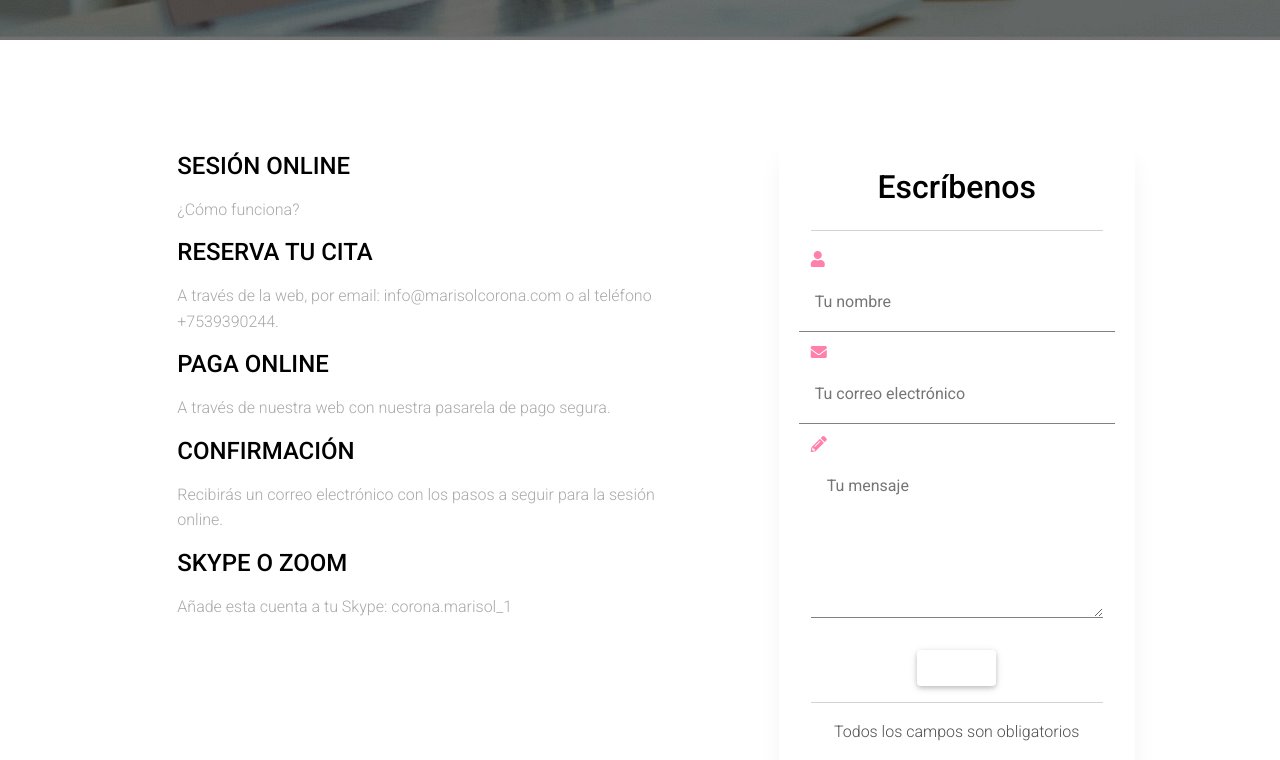
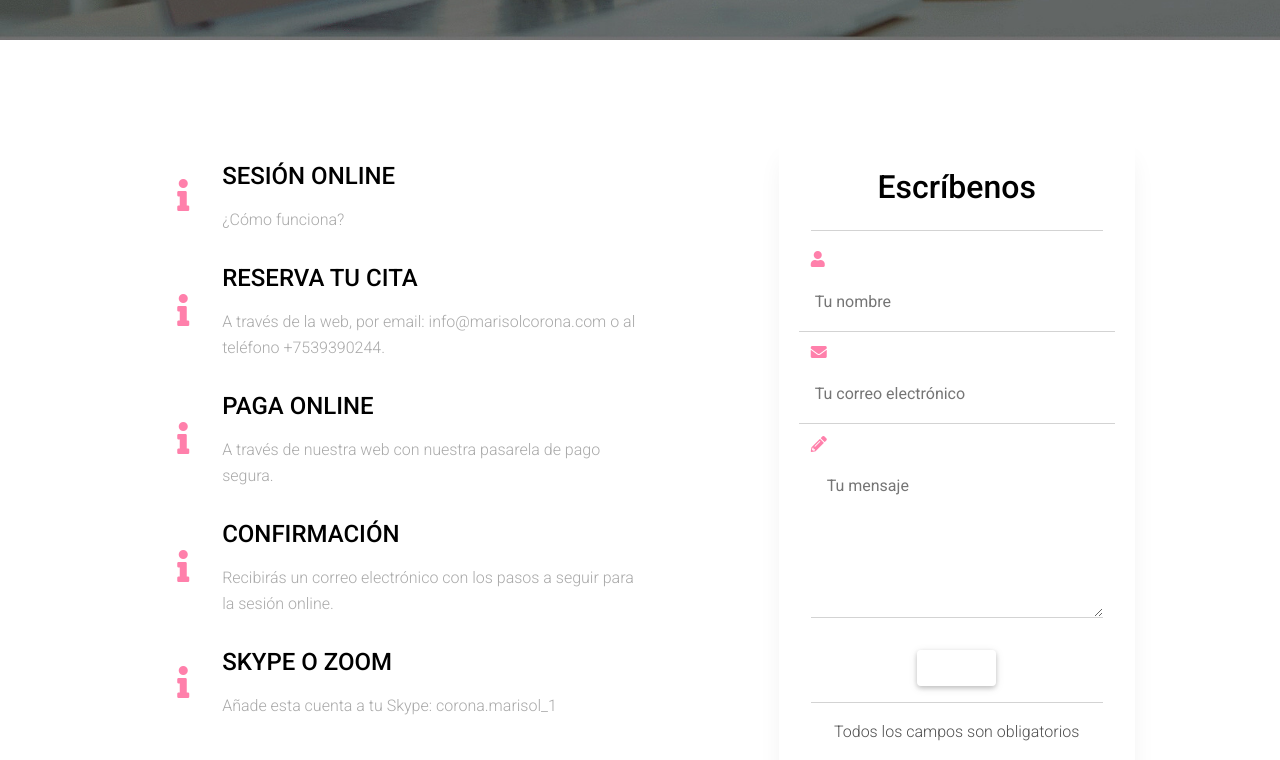
Before and after one commit to bendandoSolo/marisolcorona-next, a Next.js app: page /contact in a window 1280 px wide. Shown: the part 440-1200 px from the top of the page. Built offline with nearby package versions, Linux system fonts and the light colour scheme.

Commit message:
Added icons to the text in the contact page

```diff
--- a/pages/contact.js
+++ b/pages/contact.js
@@ -109,13 +109,25 @@ export default function Contact() {
       {/* Start of Container */}
       <div className="container">
         {/* Section */}
-        <div className="row my-5 justify-content-evenly py-5">
+        <div className="row my-5 justify-content-evenly align-items-center py-5">
           <div className="col-md-6" data-aos="fade-up">
             <ul className="mb-5">
+              <div className="row align-items-center">
+                <div className="col-sm-1">
+                  <i className="fas fa-info fa-2x"></i>
+                </div>
+                <div className="col-sm-10">
                   <li>
                     <h4 className="mb-3">SESIÓN ONLINE</h4>
                     <p>¿Cómo funciona?</p>
                   </li>
+                </div>
+              </div>
+              <div className="row align-items-center">
+                <div className="col-sm-1">
+                  <i className="fas fa-info fa-2x"></i>
+                </div>
+                <div className="col-sm-10">
                   <li>
                     <h4 className="mb-3">RESERVA TU CITA</h4>
                     <p>
@@ -123,23 +135,47 @@ export default function Contact() {
                       teléfono +7539390244.
                     </p>
                   </li>
+                </div>
+              </div>
+              <div className="row align-items-center">
+                <div className="col-sm-1">
+                  <i className="fas fa-info fa-2x"></i>
+                </div>
+                <div className="col-sm-10">
                   <li>
                     <h4 className="mb-3">PAGA ONLINE</h4>
                     <p>
-                  A través de nuestra web con nuestra pasarela de pago segura.
+                      A través de nuestra web con nuestra pasarela de pago
+                      segura.
                     </p>
                   </li>
+                </div>
+              </div>
+              <div className="row align-items-center">
+                <div className="col-sm-1">
+                  <i className="fas fa-info fa-2x"></i>
+                </div>
+                <div className="col-sm-10">
                   <li>
                     <h4 className="mb-3">CONFIRMACIÓN </h4>
                     <p>
-                  Recibirás un correo electrónico con los pasos a seguir para la
-                  sesión online.
+                      Recibirás un correo electrónico con los pasos a seguir
+                      para la sesión online.
                     </p>
                   </li>
+                </div>
+              </div>
+              <div className="row align-items-center">
+                <div className="col-sm-1">
+                  <i className="fas fa-info fa-2x"></i>
+                </div>
+                <div className="col-sm-10">
                   <li>
                     <h4 className="mb-3">SKYPE O ZOOM</h4>
                     <p>Añade esta cuenta a tu Skype: corona.marisol_1</p>
                   </li>
+                </div>
+              </div>
             </ul>
           </div>
           <div className="col-md-4" data-aos="fade-up">
@@ -235,67 +271,6 @@ export default function Contact() {
                 </Formik>
               }
             </div>
-            {/* <form>
-              <h2 className="text-center mb-4">Escríbenos</h2>
-              <div className="form-outline mb-4">
-                <label className="form-label" htmlFor="form4Example1">
-                  <i className="fas fa-user me-2"></i>
-                  Tu nombre
-                </label>
-                <input
-                  type="text"
-                  id="form4Example1"
-                  className="form-control"
-                />
-              </div>
-
-              <div className="form-outline mb-4">
-                <label className="form-label" htmlFor="form4Example2">
-                  <i className="fas fa-envelope prefix grey-text me-2"></i>
-                  Tu correo electrónico
-                </label>
-                <input
-                  type="email"
-                  id="form4Example2"
-                  className="form-control"
-                />
-              </div>
-
-              <div className="form-outline mb-4">
-                <label className="form-label" htmlFor="form4Example3">
-                  <i className="fas fa-envelope me-2"></i>
-                  Tu mensaje
-                </label>
-                <textarea
-                  className="form-control"
-                  id="form4Example3"
-                  rows="4"
-                ></textarea>
-              </div>
-
-              <div className="form-check d-flex justify-content-center mb-4">
-                <input
-                  className="form-check-input me-2"
-                  type="checkbox"
-                  value=""
-                  id="form4Example4"
-                />
-                <label className="form-check-label" htmlFor="form4Example4">
-                  Suscríbeme al boletín
-                </label>
-              </div>
-              <div className="row justify-content-center">
-                <button
-                  id={styles.headerButtonPink}
-                  className="btn mx-2 mt-4 py-3 px-5 text-white"
-                  href=""
-                  role="button"
-                  type="submit"
-                >
-                  Send
-                </button>
-              </div>
-            </form> */}
           </div>
         </div>
       </div>
--- a/styles/globals.css
+++ b/styles/globals.css
@@ -90,7 +90,7 @@ form {
 form input,
 form textarea {
   border: none;
-  border-bottom: 1px solid gray !important;
+  border-bottom: 1px solid lightgray !important;
   padding: 1rem;
 }
 
```
Lines whose indentation alone changed are shown as unchanged.
